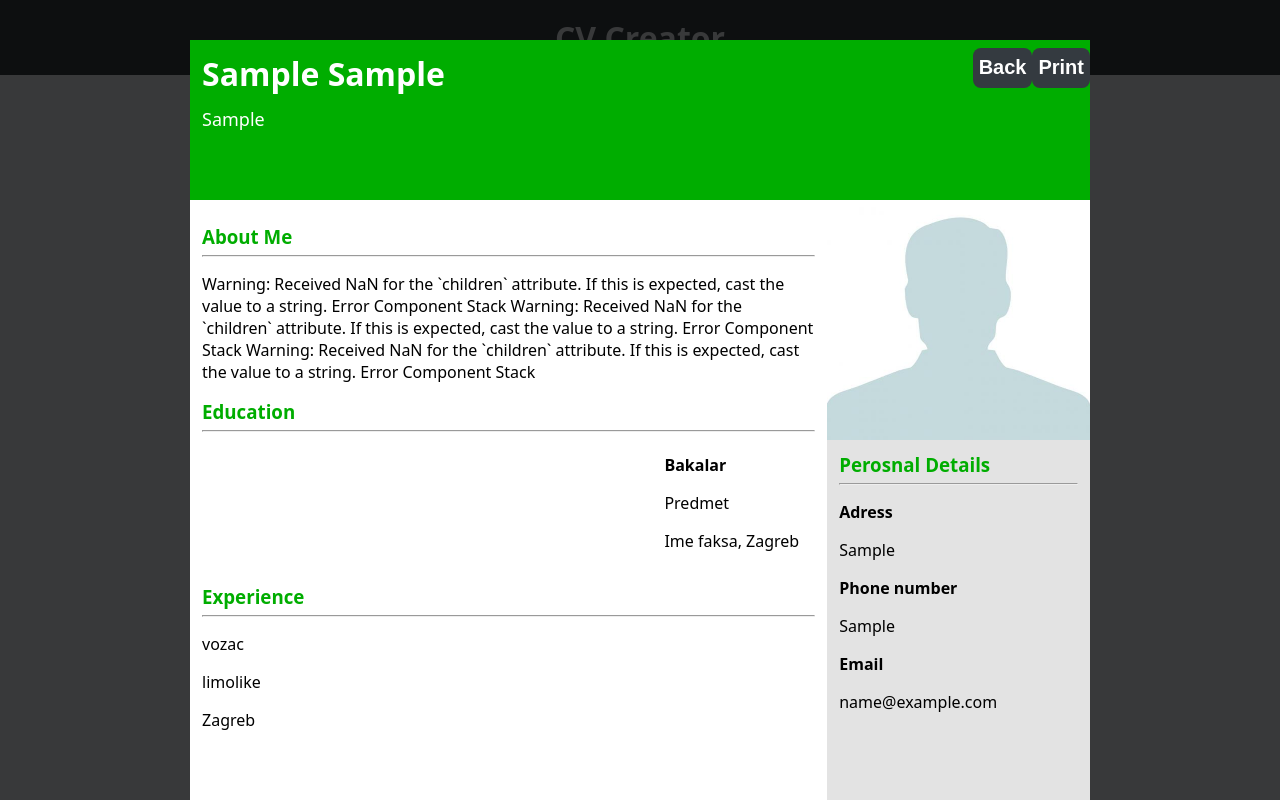
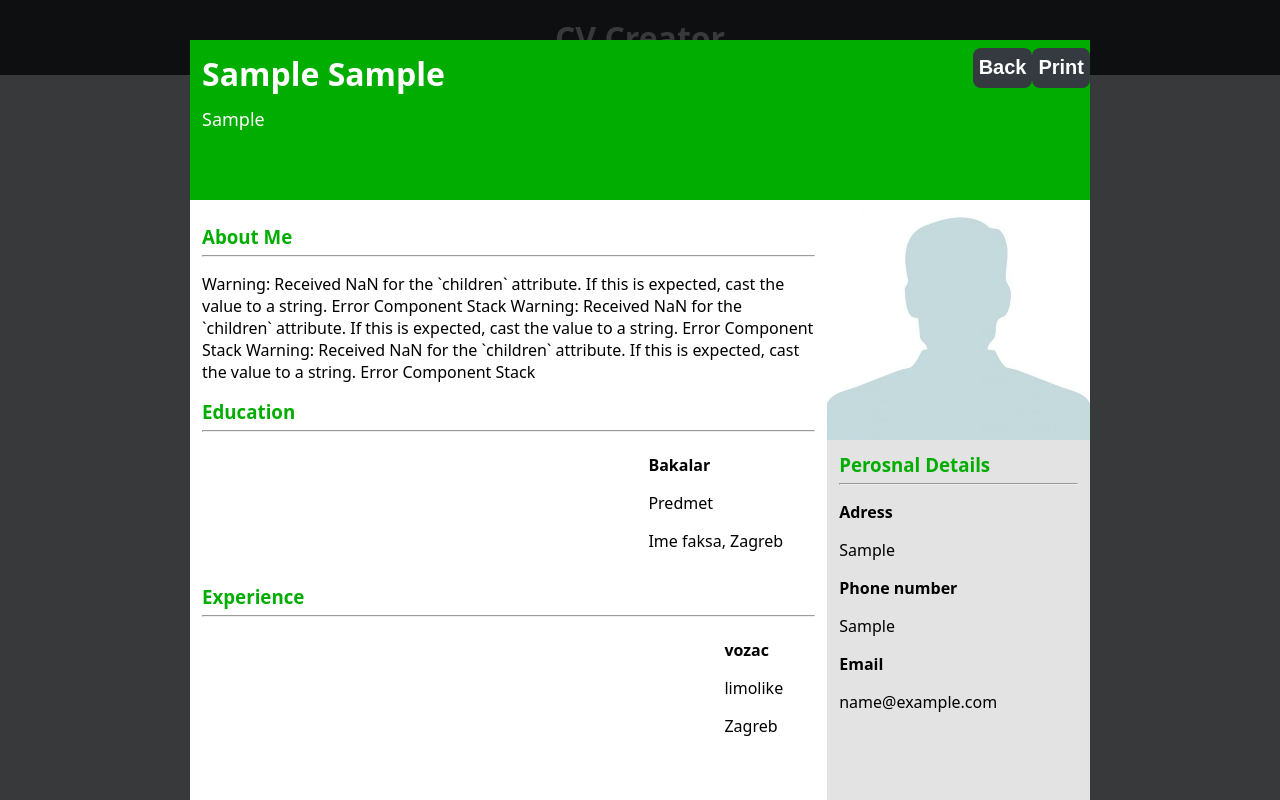
Before and after one commit to dariojularic/CV-creator-react, a React (Vite) app: page / in a window 1280 px wide. Both pictures are taken after typing "Sample", "Sample", "Sample", "Sample", "Sample", "name@example.com" into the empty fields and a click on the button "Preview". Shown: the top 800 px of the page. Built offline with nearby package versions, Linux system fonts and the light colour scheme.

Commit message:
Refactor code

```diff
--- a/src/Form.jsx
+++ b/src/Form.jsx
@@ -8,10 +8,10 @@ import PersonalInformation from "./PersonalInformation";
 import { initialState, addEducation, addExperience } from "./initial-state";
 import { useState } from "react";
 
+// x na click preview da se pojavi preview componenta
+// x ubacit skrol na preview (window.scrollTo)
+// x dodat back button
 // photo type = file hidden tako da se clickom na <p> aktivira <input>
-// na click preview da se pojavi preview componenta
-// ubacit skrol na preview (window.scrollTo)
-// dodat back button
 // dodat print button
 
 
@@ -44,7 +44,7 @@ function Form() {
         },
       };
     });
-    console.log(cv);
+    // console.log(cv);
   }
 
   function handleEducationChange(id, event) {
@@ -70,7 +70,7 @@ function Form() {
         }),
       };
     });
-    console.log(cv);
+    // console.log(cv);
   }
 
   function handleExperienceChange(id, event) {
@@ -94,7 +94,7 @@ function Form() {
         }),
       };
     });
-    console.log(cv);
+    // console.log(cv);
   }
 
   function handleAddEducation() {
@@ -102,7 +102,7 @@ function Form() {
       ...prev,
       education: [...prev.education, addEducation()],
     }));
-    console.log(cv);
+    // console.log(cv);
   }
 
   function handleAddExperience() {
@@ -110,7 +110,7 @@ function Form() {
       ...prev,
       experience: [...prev.experience, addExperience()],
     }));
-    console.log(cv);
+    // console.log(cv);
   }
 
   function handleDeleteEducation(id) {
@@ -162,7 +162,7 @@ function Form() {
             />
           </div>
 
-          <div className="experience input-container">
+          <div className="experience-form input-container">
             <h3>Experience</h3>
             <Experience
               handleChange={handleExperienceChange}
--- a/src/PersonalInformation.jsx
+++ b/src/PersonalInformation.jsx
@@ -25,7 +25,15 @@ function PersonalInformation(props) {
       })}
       {/* tu ide drugi dio inputa za slike */}
       {/* accept attribute */}
-      <input type="text" placeholder="Photo" />
+      <input type="text" placeholder="Photo" onClick={async (event) => {
+        const inputElement = document.querySelector("input[type='file']");
+        inputElement.click()
+        // inputElement
+
+        console.log(event.target)
+        event.target.value = personalInfo.photo.value
+        // this.value = personalInfo.photo.value
+      }}/>
     </div>
   );
 }
--- a/src/Preview.css
+++ b/src/Preview.css
@@ -64,7 +64,16 @@ main {
 }
 
 .education-details {
-  margin: 0 16px;
+  margin: 0 32px;
+}
+
+.experience-container {
+  display: flex;
+  justify-content: space-between;
+}
+
+.experience-details {
+  margin: 0 32px;
 }
 
 .right-side {
--- a/src/Preview.jsx
+++ b/src/Preview.jsx
@@ -4,18 +4,19 @@ import { format } from "date-fns";
 
 function Preview(props) {
   const { cv, setPreview } = props;
-  console.log(cv);
+  // console.log(cv);
   return ReactDom.createPortal(
     <>
-      <div className="overlay" onClick={() => {
-        setPreview(false)
-        window.scrollTo({top: 0, behavior: "smooth"})
-      }
-      }></div>
+      <div
+        className="overlay"
+        onClick={() => {
+          setPreview(false);
+          window.scrollTo({ top: 0, behavior: "smooth" });
+        }}
+      ></div>
       <div className="container">
         <section className="cv-header">
           <div>
-
             <p className="name">
               {cv.personalInformation.firstName.value}{" "}
               {cv.personalInformation.lastName.value}
@@ -27,7 +28,6 @@ function Preview(props) {
             <button onClick={() => setPreview(false)}>Back</button>
             <button>Print</button>
           </div>
-
         </section>
 
         <main>
@@ -48,7 +48,11 @@ function Preview(props) {
                   <div className="education" key={edu.id}>
                     <p className="education-date">
                       <strong>
-                        {(edu.fromDate.value && edu.toDate.value) ? (format(edu.fromDate.value, "dd/MMM/yyyyd") + " - " + format(edu.toDate.value, "dd/MMM/yyyy")) : null}
+                        {edu.fromDate.value && edu.toDate.value
+                          ? format(edu.fromDate.value, "dd/MMM/yyyyd") +
+                            " - " +
+                            format(edu.toDate.value, "dd/MMM/yyyy")
+                          : null}
                       </strong>
                     </p>
                     <div className="education-details">
@@ -69,15 +73,23 @@ function Preview(props) {
               <hr />
               {cv.experience.map((exp) => {
                 return (
-                  <div className="experience" key={exp.id}>
+                  <div className="experience-container" key={exp.id}>
                     <p className="experience-date">
-                    {(exp.fromDate.value && exp.toDate.value) ? (format(exp.fromDate.value, "dd/MMM/yyyy") + " - " + format(exp.toDate.value, "dd/MMM/yyyy")) : null}
-
-                      {/* {format(exp.fromDate.value, "dd/MMM/yyyy")} - {format(exp.toDate.value, "dd/MMM/yyyy")}{" "} */}
+                      <strong>
+                        {exp.fromDate.value && exp.toDate.value
+                          ? format(exp.fromDate.value, "dd/MMM/yyyy") +
+                            " - " +
+                            format(exp.toDate.value, "dd/MMM/yyyy")
+                          : null}
+                      </strong>
                     </p>
-                    <p className="experience-position">{exp.position.value}</p>
+                    <div className="experience-details">
+                      <p className="experience-position">
+                        <strong>{exp.position.value}</strong>
+                      </p>
                       <p className="experience-company">{exp.company.value}</p>
                       <p className="experience-city">{exp.city.value}</p>
+                    </div>
                   </div>
                 );
               })}
```
Lines whose indentation alone changed are shown as unchanged.
